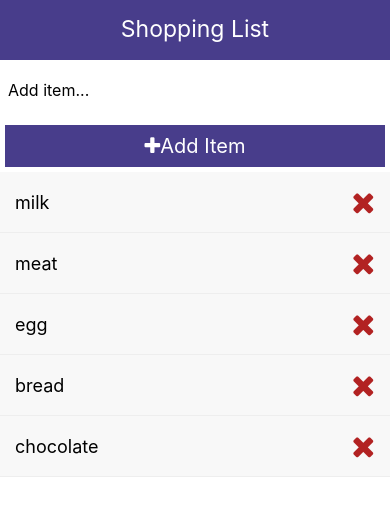
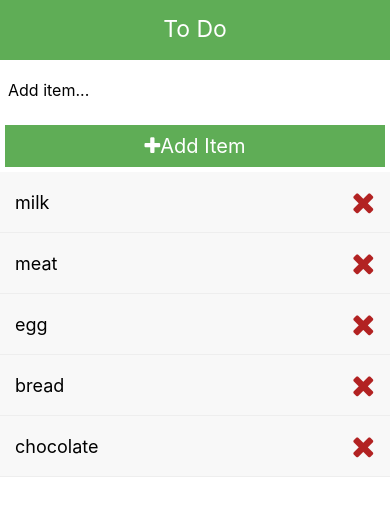
Before and after one commit to UtkuKaanArasan/React-Native-Todo-App, a React Native app: screen / in a window 390 px wide. Shown: the top 516 px of the page. Built offline with nearby package versions, Linux system fonts and the light colour scheme.

Commit message:
Title Changed, color palatte changed

```diff
--- a/Components/AddItem.js
+++ b/Components/AddItem.js
@@ -52,7 +52,7 @@ const styles = StyleSheet.create({
         fontSize: 16,
     },
     btn: {
-        backgroundColor: 'darkslateblue',
+        backgroundColor: '#5fad56',
         padding: 9,
         margin:5
     },
--- a/Components/Header.js
+++ b/Components/Header.js
@@ -10,14 +10,14 @@ const Header = (props) => {
 }
 
 Header.defaultProps = {
-    title:'Shopping List'
+    title:'To Do'
 }
 
 const styles = StyleSheet.create({
     header: {
         height: 60,
         padding: 15,
-        backgroundColor:'darkslateblue',
+        backgroundColor:'#5fad56',
     },
     text: {
         color: '#fff',
```
